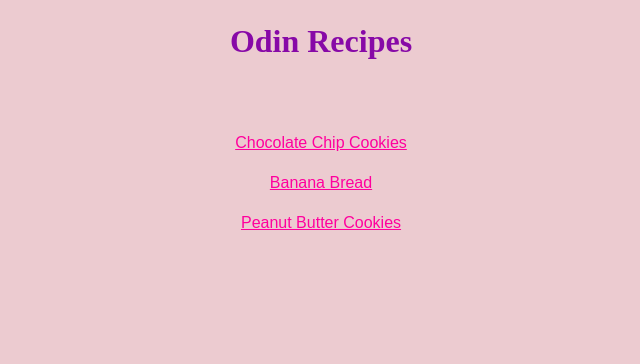
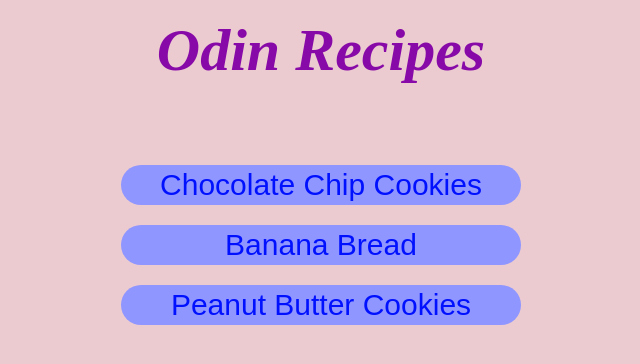
Before and after one commit to scojr/odin-recipes, a plain HTML site: page index.html in a window 1280 px wide. Shown: the whole page, without its empty margins (319-959 px from the left). Drawn offline with Linux system fonts and the light colour scheme.

Commit message:
fix: update homepage css
Experimenting with the box model of CSS by modying the
box properties of elements.

```diff
--- a/style.css
+++ b/style.css
@@ -1,6 +1,9 @@
 /* style.css */
+* {
+    box-sizing: border-box;
+}
 
-* {
+body {
     text-align: center;
     line-height: 40px;
     background-color: #eccbd0;
@@ -9,12 +12,25 @@
 
 h1 {
     font-family: "Times New Roman", serif;
+    font-size: 60px;
+    font-style: italic;
+    margin: 30px 30px;
 }
 
 ul,
 a {
     font-family: sans-serif;
-    color: rgb(255, 0, 157);
+    font-size: 30px;
+    color: rgb(0, 17, 255);
     list-style: none;
     display: inline;
+    text-decoration: none;
 }
+
+li {
+    background-color: rgb(143, 150, 255);
+    margin: 20px auto;
+    height: 40px;
+    width: 400px;
+    border-radius: 20px;
+}
```
